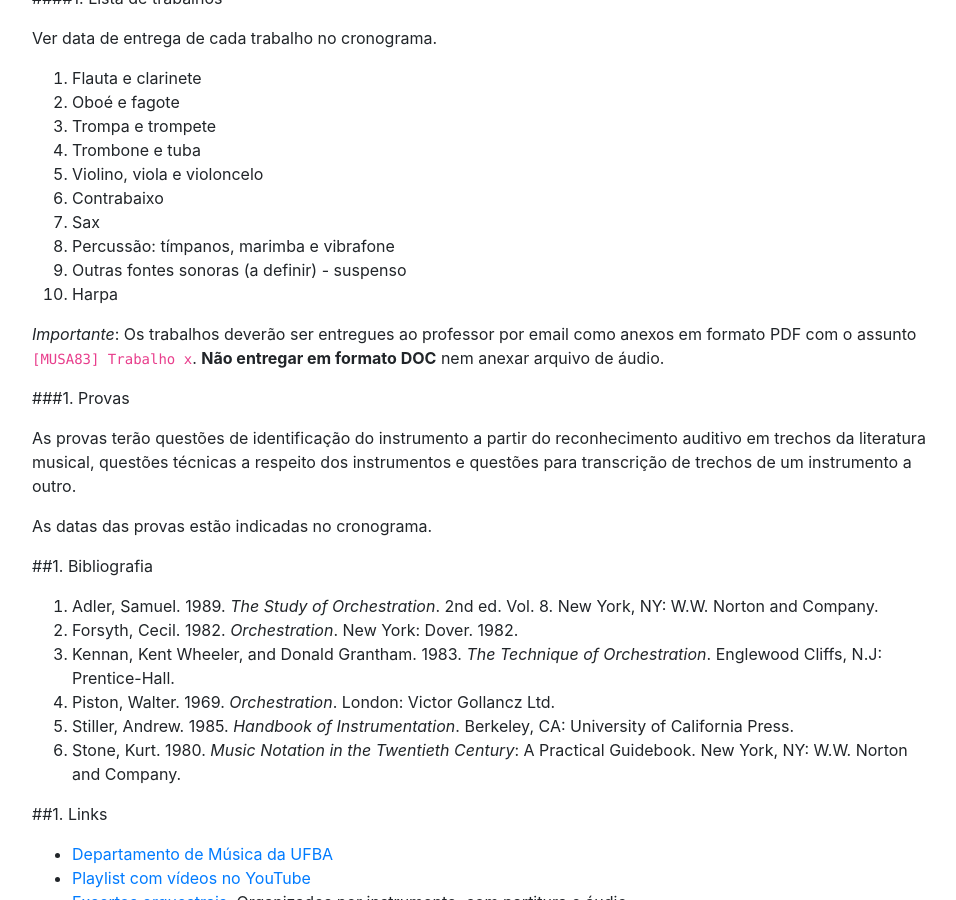
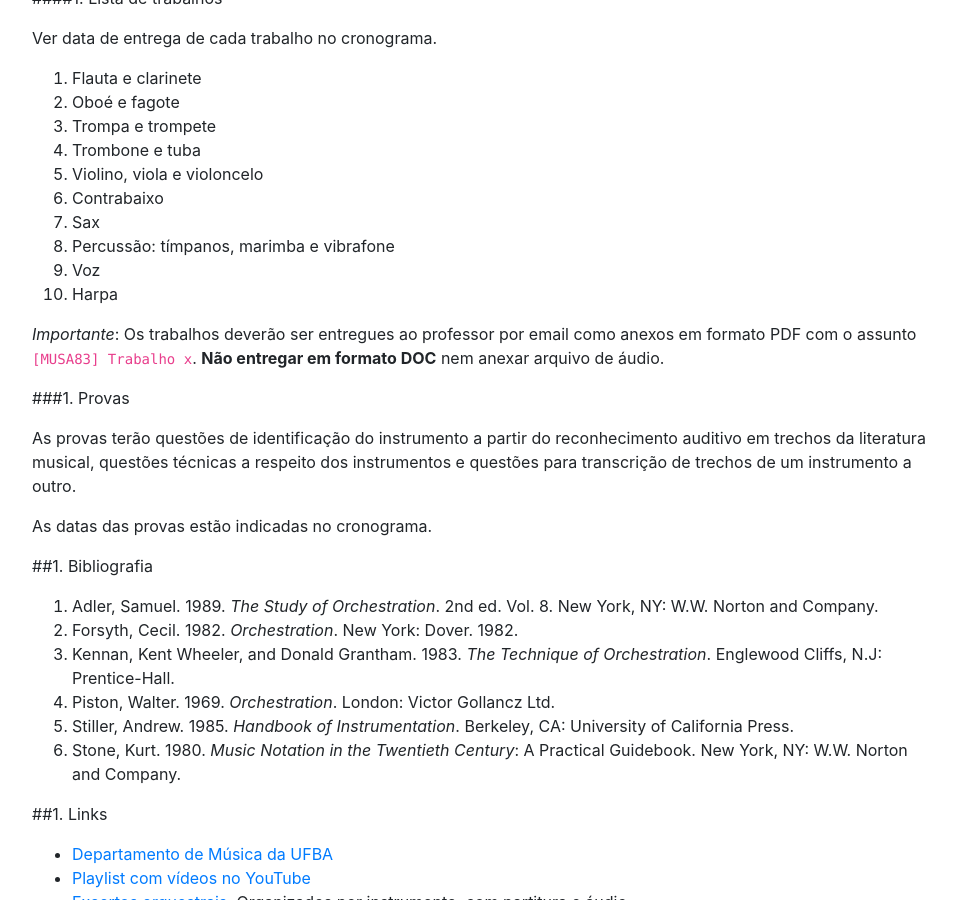
Before and after one commit to kroger/genosmus, a Jekyll site: the page built from _marcos/musa83.md, in a window 1280 px wide and 900 px high, scrolled down 4728 px. Shown: the whole window, without its empty margins (68-1024 px from the left). Built offline with Jekyll 4.4.1, drawn with Linux system fonts in a browser that asks for light colours; the table of contents is made by our own code.

Commit message:
Correção de trabalhos

```diff
--- a/_marcos/musa83.md
+++ b/_marcos/musa83.md
@@ -188,7 +188,7 @@ Ver data de entrega de cada trabalho no cronograma.
 1. Contrabaixo
 1. Sax
 1. Percussão: tímpanos, marimba e vibrafone
-1. Outras fontes sonoras (a definir) - suspenso
+1. Voz
 1. Harpa
 
 *Importante*: Os trabalhos deverão ser entregues ao professor por email
```
